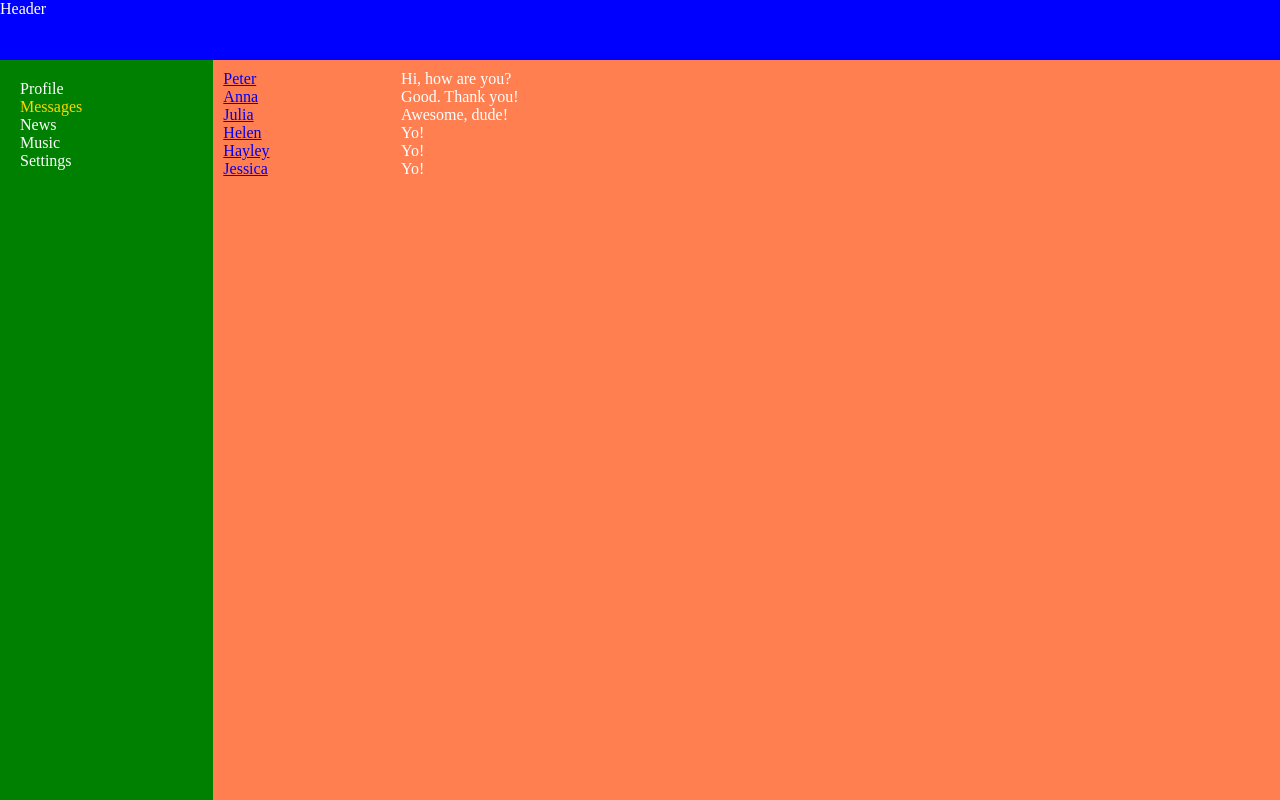
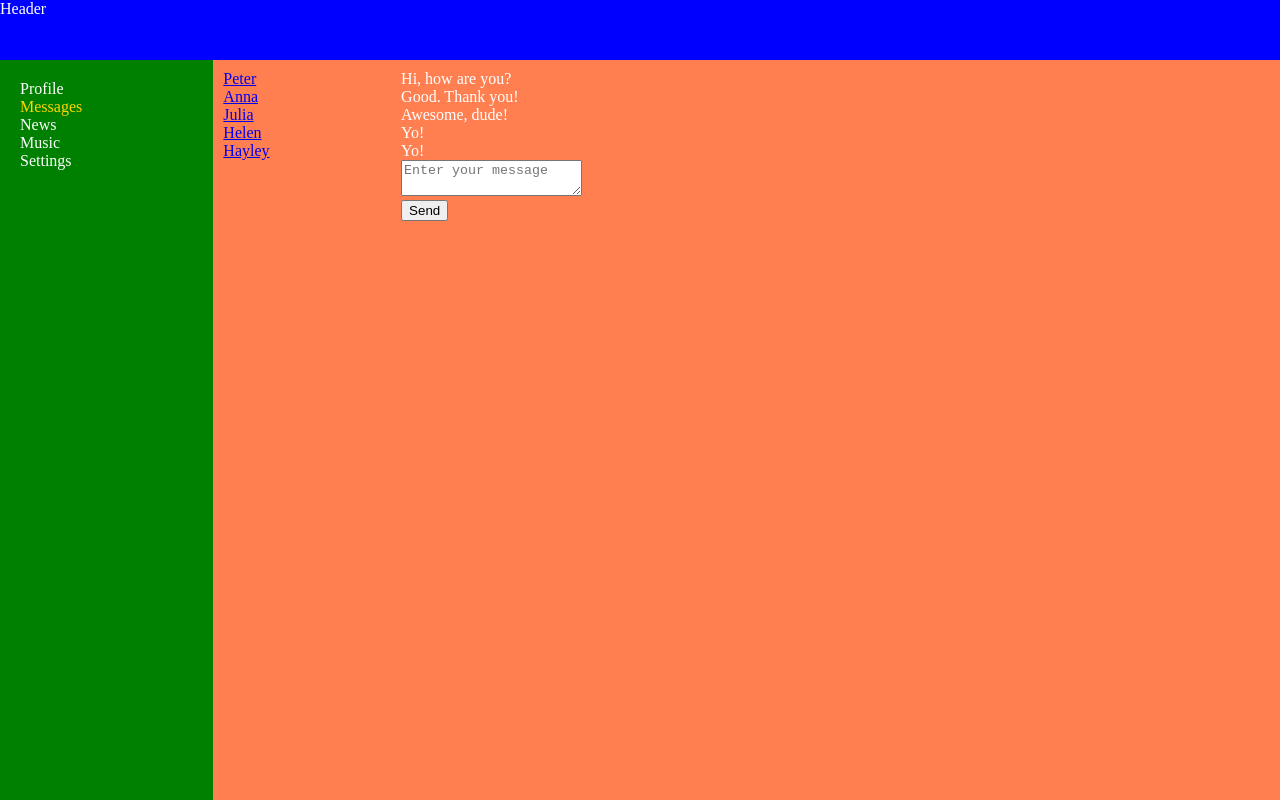
Before and after one commit to Lateralus-lab/social-media, a React (Create React App) app: page /dialogs in a window 1280 px wide. Built offline with nearby package versions, Linux system fonts and the light colour scheme.

Commit message:
redux setup

```diff
--- a/src/App.js
+++ b/src/App.js
@@ -20,15 +20,11 @@ const App = (props) => {
           render={() => (
             <Profile
               profilePage={props.state.profilePage}
-              addPost={props.addPost}
-              updateNewPostText={props.updateNewPostText}
+              dispatch={props.dispatch}
             />
           )}
         />
-        <Route
-          path="/dialogs"
-          render={() => <Dialogs state={props.state.dialogsPage} />}
-        />
+        <Route path="/dialogs" render={() => <Dialogs store={props.store} />} />
         <Route path="/news" component={News} />
         <Route path="/music" component={Music} />
         <Route path="/settings" component={Settings} />
--- a/src/components/Dialogs/Dialogs.jsx
+++ b/src/components/Dialogs/Dialogs.jsx
@@ -1,21 +1,54 @@
 import React from 'react';
 import s from './Dialogs.module.css';
+// Import redux
+import {
+  sendMessageCreator,
+  updateNewMessageBodyCreator,
+} from '../../redux/dialogsReducer';
+// Import components
 import DialogItem from './DialogItem/DialogItem';
 import Message from './Message/Message';
 
 const Dialogs = (props) => {
-  let dialogElements = props.state.dialogs.map((dialog) => (
+  let state = props.store.getState().dialogsPage;
+
+  let dialogElements = state.dialogs.map((dialog) => (
     <DialogItem name={dialog.name} id={dialog.id} />
   ));
 
-  let messageElements = props.state.messages.map((message) => (
+  let messageElements = state.messages.map((message) => (
     <Message message={message.message} id={message.id} />
   ));
+
+  let newMessageBody = state.newMessageBody;
+
+  let onSendMessageClick = () => {
+    props.store.dispatch(sendMessageCreator());
+  };
+
+  let onNewMessageChange = (e) => {
+    let body = e.target.value;
+    props.store.dispatch(updateNewMessageBodyCreator(body));
+  };
 
   return (
     <div className={s.dialogs}>
       <div className={s.dialogsItems}>{dialogElements}</div>
-      <div className={s.messages}>{messageElements}</div>
+      <div className={s.messages}>
+        <div>{messageElements}</div>
+        <div>
+          <div>
+            <textarea
+              value={newMessageBody}
+              placeholder="Enter your message"
+              onChange={onNewMessageChange}
+            ></textarea>
+          </div>
+          <div>
+            <button onClick={onSendMessageClick}>Send</button>
+          </div>
+        </div>
+      </div>
     </div>
   );
 };
--- a/src/components/Profile/MyPosts/MyPosts.jsx
+++ b/src/components/Profile/MyPosts/MyPosts.jsx
@@ -1,5 +1,10 @@
 import React from 'react';
 import s from './MyPosts.module.css';
+// Import redux
+import {
+  addPostActionCreator,
+  updateNewPostTextActionCreator,
+} from '../../../redux/profileReducer';
 // Import components
 import Post from './Post/Post';
 
@@ -11,12 +16,13 @@ const MyPosts = (props) => {
   let newPostElement = React.createRef();
 
   let addPost = () => {
-    props.addPost();
+    props.dispatch(addPostActionCreator());
   };
 
   let onPostChange = () => {
     let text = newPostElement.current.value;
-    props.updateNewPostText(text);
+    let action = updateNewPostTextActionCreator(text);
+    props.dispatch(action);
   };
 
   return (
--- a/src/components/Profile/MyPosts/Post/Post.jsx
+++ b/src/components/Profile/MyPosts/Post/Post.jsx
@@ -4,7 +4,7 @@ import s from './Post.module.css';
 const Post = (props) => {
   return (
     <div className={s.item}>
-      <img src="https://via.placeholder.com/300.png/09f/" />
+      <div className={s.avatar}></div>
       {props.message}
       <div className={s.likes}>{props.likesCount}</div>
     </div>
--- a/src/components/Profile/MyPosts/Post/Post.module.css
+++ b/src/components/Profile/MyPosts/Post/Post.module.css
@@ -2,8 +2,10 @@
   color: greenyellow;
 }
 
-.item img {
+.avatar {
   width: 50px;
+  height: 50px;
+  background-color: bisque;
   border-radius: 50%;
 }
 
--- a/src/components/Profile/Profile.jsx
+++ b/src/components/Profile/Profile.jsx
@@ -10,8 +10,7 @@ const Profile = (props) => {
       <MyPosts
         posts={props.profilePage.posts}
         newPostText={props.profilePage.newPostText}
-        updateNewPostText={props.updateNewPostText}
-        addPost={props.addPost}
+        dispatch={props.dispatch}
       />
     </div>
   );
--- a/src/index.js
+++ b/src/index.js
@@ -2,7 +2,7 @@ import React from 'react';
 import App from './App';
 import ReactDOM from 'react-dom';
 import { BrowserRouter } from 'react-router-dom';
-import store from './redux/state';
+import store from './redux/store';
 import './App.css';
 import reportWebVitals from './reportWebVitals';
 
@@ -12,8 +12,8 @@ let rerenderEntireThree = (state) => {
       <BrowserRouter>
         <App
           state={state}
-          addPost={store.addPost.bind(store)}
-          updateNewPostText={store.updateNewPostText.bind(store)}
+          dispatch={store.dispatch.bind(store)}
+          store={store}
         />
       </BrowserRouter>
     </React.StrictMode>,
--- /dev/null
+++ b/src/redux/dialogsReducer.js
@@ -0,0 +1,28 @@
+const UPDATE_NEW_MESSAGE_BODY = 'UPDATE_NEW_MESSAGE_BODY';
+const SEND_MESSAGE = 'SEND_MESSAGE';
+
+const dialogsReducer = (state, action) => {
+  switch (action.type) {
+    case UPDATE_NEW_MESSAGE_BODY:
+      state.newMessageBody = action.body;
+      return state;
+    case SEND_MESSAGE:
+      let body = state.newMessageBody;
+      state.newMessageBody = '';
+      state.messages.push({ id: 6, message: body });
+      return state;
+    default:
+      return state;
+  }
+};
+
+export const sendMessageCreator = () => ({
+  type: SEND_MESSAGE,
+});
+
+export const updateNewMessageBodyCreator = (body) => ({
+  type: UPDATE_NEW_MESSAGE_BODY,
+  body: body,
+});
+
+export default dialogsReducer;
--- /dev/null
+++ b/src/redux/profileReducer.js
@@ -0,0 +1,34 @@
+const ADD_POST = 'ADD_POST';
+const UPDATE_NEW_POST_TEXT = 'UPDATE_NEW_POST_TEXT';
+
+const profileReducer = (state, action) => {
+  // eslint-disable-next-line
+  switch (action.type) {
+    case ADD_POST:
+      let newPost = {
+        id: 5,
+        message: state.newPostText,
+        likesCount: 0,
+      };
+
+      state.posts.push(newPost);
+      state.newPostText = '';
+      return state;
+    case UPDATE_NEW_POST_TEXT:
+      state.newPostText = action.newText;
+      return state;
+    default:
+      return state;
+  }
+};
+
+export const addPostActionCreator = () => ({
+  type: ADD_POST,
+});
+
+export const updateNewPostTextActionCreator = (text) => ({
+  type: UPDATE_NEW_POST_TEXT,
+  newText: text,
+});
+
+export default profileReducer;
--- /dev/null
+++ b/src/redux/sidebarReducer.js
@@ -0,0 +1,5 @@
+const sidebarReducer = (state, action) => {
+  return state;
+};
+
+export default sidebarReducer;
--- a/src/redux/state.js
+++ b/src/redux/store.js
@@ -1,3 +1,7 @@
+import dialogsReducer from './dialogsReducer';
+import profileReducer from './profileReducer';
+import sidebarReducer from './sidebarReducer';
+
 let store = {
   _state: {
     profilePage: {
@@ -14,7 +18,6 @@ let store = {
         { id: 3, message: 'Awesome, dude!' },
         { id: 4, message: 'Yo!' },
         { id: 5, message: 'Yo!' },
-        { id: 6, message: 'Yo!' },
       ],
       dialogs: [
         { id: 1, name: 'Peter' },
@@ -22,17 +25,24 @@ let store = {
         { id: 3, name: 'Julia' },
         { id: 4, name: 'Helen' },
         { id: 5, name: 'Hayley' },
-        { id: 6, name: 'Jessica' },
       ],
+      newMessageBody: '',
     },
+    sidebar: {
+      name: '',
+    },
+  },
+
+  _callSubscriber() {
+    console.log('State is changed');
   },
 
   getState() {
     return this._state;
   },
 
-  _callSubscriber() {
-    console.log('State is changed');
+  subscribe(observer) {
+    this._callSubscriber = observer;
   },
 
   addPost() {
@@ -52,8 +62,12 @@ let store = {
     this._callSubscriber(this._state);
   },
 
-  subscribe(observer) {
-    this._callSubscriber = observer;
+  dispatch(action) {
+    this._state.profilePage = profileReducer(this._state.profilePage, action);
+    this._state.dialogsPage = dialogsReducer(this._state.dialogsPage, action);
+    this._state.sidebar = sidebarReducer(this._state.sidebar, action);
+
+    this._callSubscriber(this._state);
   },
 };
 
```
Also changed, not shown: src/components/Profile/MyPosts/Post/Post.module.jsx (deleted, +0 -8 lines).
